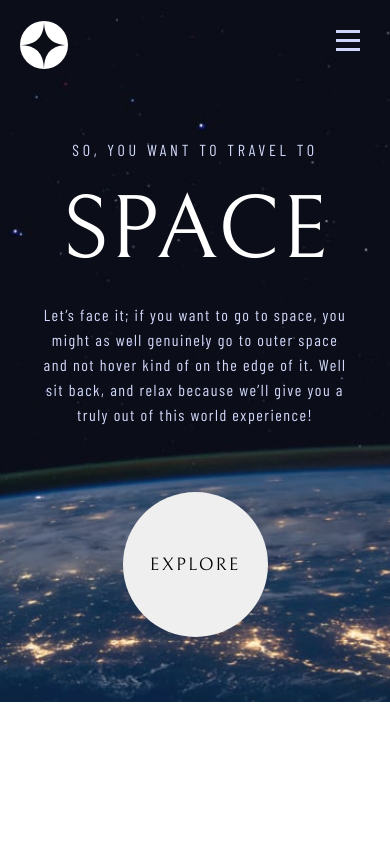
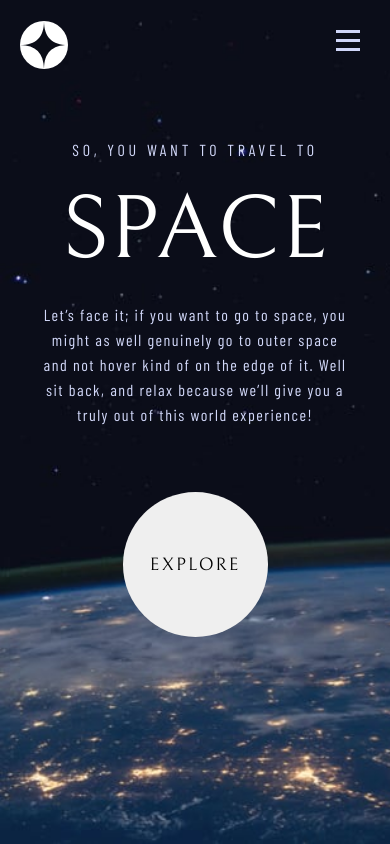
Before and after one commit to CatalinBanici/space-tourism-website, a React (Create React App) app in the folder app/: page / in a window 390 px wide. Built offline with nearby package versions, Linux system fonts and the light colour scheme.

Commit message:
a few tweaks to the mobile navigation, ready for deployment

```diff
--- a/app/src/styles/header.css
+++ b/app/src/styles/header.css
@@ -145,12 +145,12 @@ header nav ul li a span:nth-child(1) {
   }
 
   header nav ul {
-    position: relative;
+    position: fixed;
     flex-direction: column;
     height: 200px;
     width: 100%;
     padding-left: 30px;
-    top: -300px;
+    top: 130px;
   }
 
   .button-hamburger {
@@ -159,6 +159,7 @@ header nav ul li a span:nth-child(1) {
     top: 30px;
     right: 30px;
     z-index: 10;
+    cursor: pointer;
   }
 
   .button-close {
@@ -167,6 +168,7 @@ header nav ul li a span:nth-child(1) {
     top: 30px;
     right: 30px;
     z-index: 10;
+    cursor: pointer;
   }
 
   header button span {
--- a/app/src/styles/root.css
+++ b/app/src/styles/root.css
@@ -104,6 +104,10 @@ body {
   }
 
   .app-container {
+    height: 100vh;
+  }
+  .header-main-container {
     height: unset;
+    align-self: flex-start;
   }
 }
--- a/app/src/styles/technology.css
+++ b/app/src/styles/technology.css
@@ -192,6 +192,7 @@
   .technology-image {
     width: 100%;
     height: min(65vw, 50%);
+    justify-content: center;
   }
 
   .technology-image img {
```
